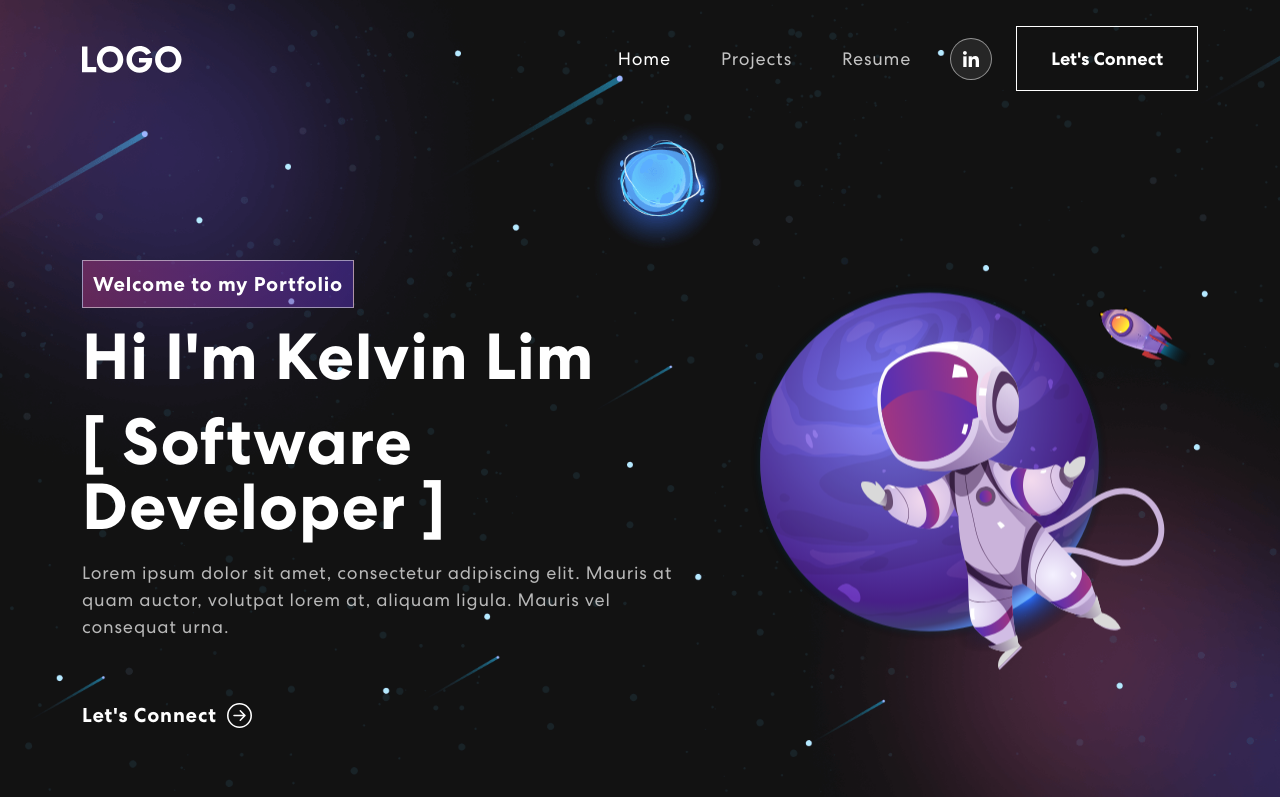
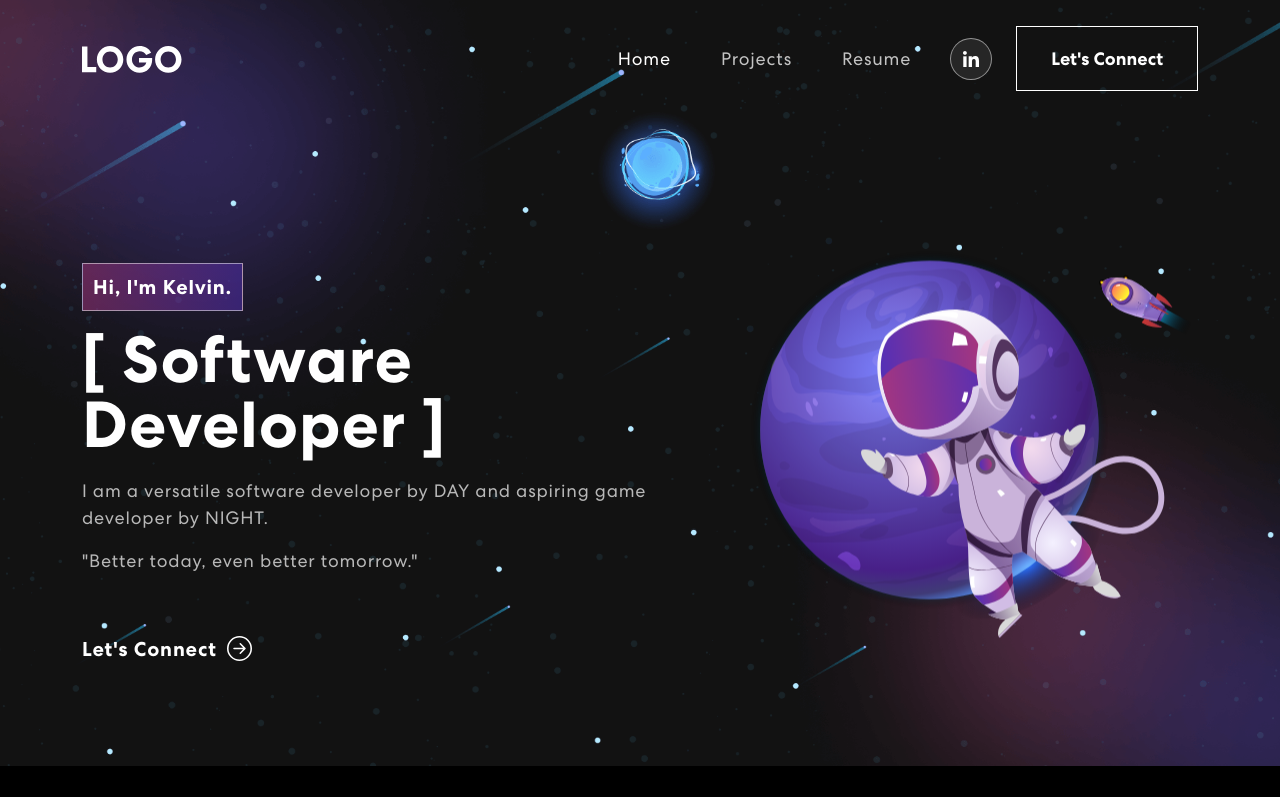
Before and after one commit to AlecFaye/Kelvin-Lim-Porfolio, a React (Create React App) app: page / in a window 1280 px wide. Shown: the top 797 px of the page. Built offline with nearby package versions, Linux system fonts and the light colour scheme.

Commit message:
Updated banner text

```diff
--- a/src/components/Banner.js
+++ b/src/components/Banner.js
@@ -50,10 +50,10 @@ const Banner = () => {
             <Container>
                 <Row className="align-items-center">
                     <Col xs={ 12 } md={ 6 } xl={ 7 }>
-                        <span className="tagline">Welcome to my Portfolio</span>
-                        <h1>{"Hi I'm Kelvin Lim"}</h1>
-                        <h1><span className="wrap">[ {text} ]</span></h1>
-                        <p>Lorem ipsum dolor sit amet, consectetur adipiscing elit. Mauris at quam auctor, volutpat lorem at, aliquam ligula. Mauris vel consequat urna.</p>
+                        <span className="tagline">Hi, I'm Kelvin.</span>
+                        <h1><span className="wrap">[ { text } ]</span></h1>
+                        <p>I am a versatile software developer by DAY and aspiring game developer by NIGHT.</p>
+                        <p>"Better today, even better tomorrow."</p>
                         <button onClick={ () => console.log("Connect") }>Let's Connect <ArrowRightCircle size={ 25 } /></button>
                     </Col>
                     <Col xs={ 12 } md={ 6 } xl={ 5 }>
```
